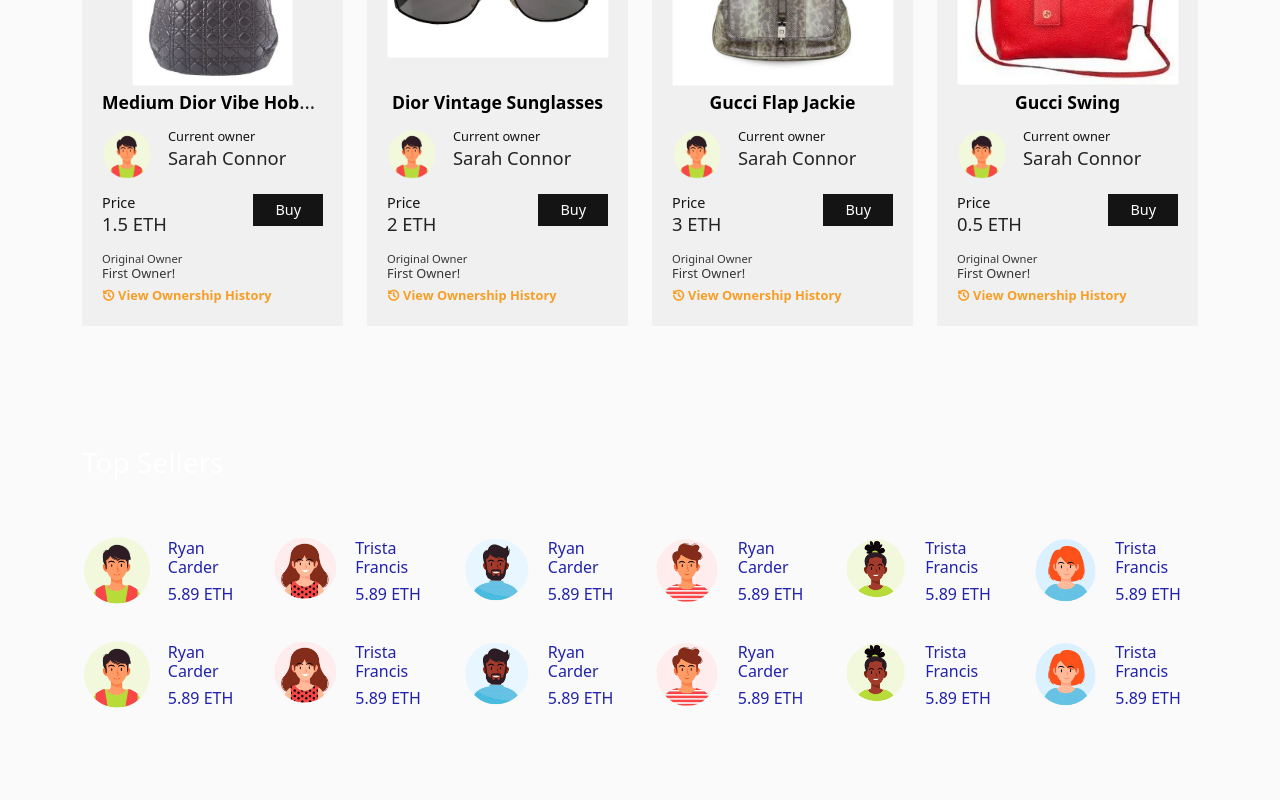
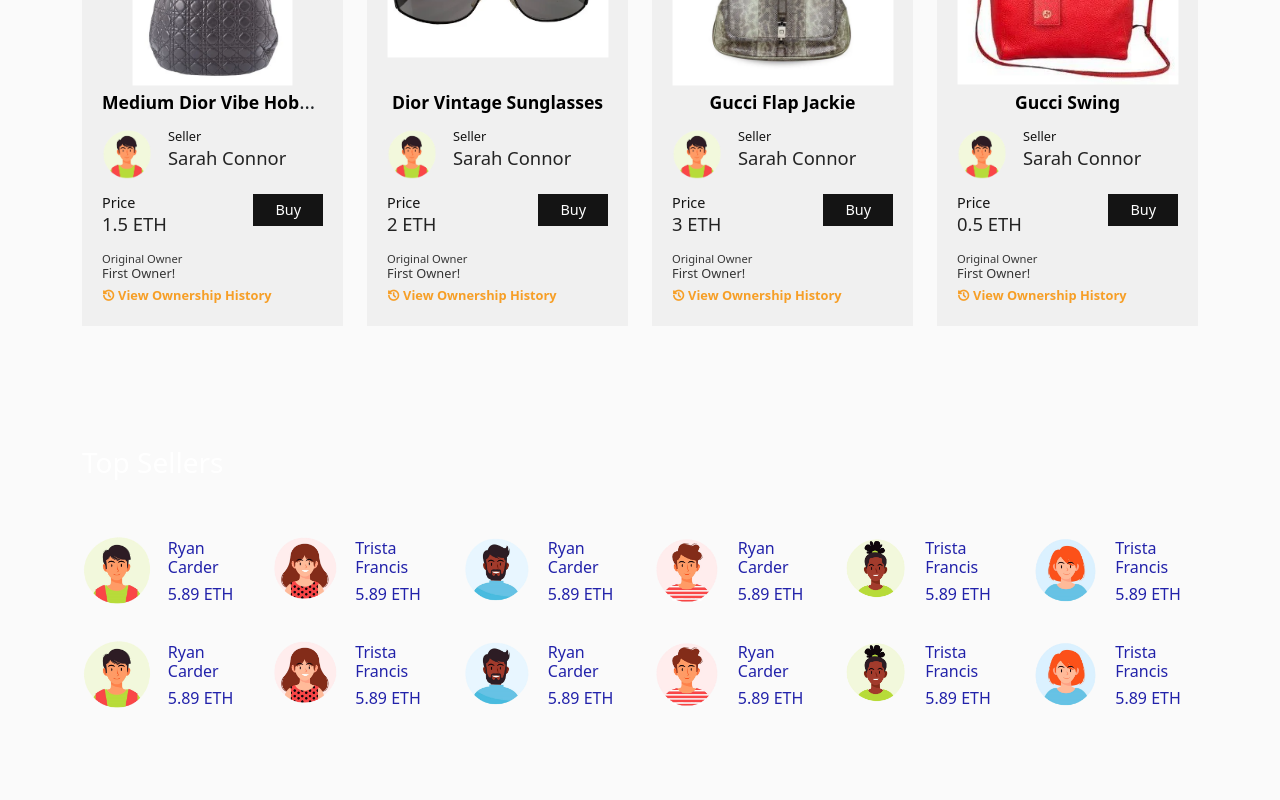
Before and after one commit to Benjovengo/SmartLuxury, a React (Create React App) app in the folder client/: page /home in a window 1280 px wide. Shown: the part 840-1640 px from the top of the page. Built offline with nearby package versions, Linux system fonts and the light colour scheme.

Commit message:
style: change label from current owner to seller

```diff
--- a/client/src/components/ui/Nft-card/NftCard.jsx
+++ b/client/src/components/ui/Nft-card/NftCard.jsx
@@ -22,7 +22,7 @@
           </div>
 
           <div className='owner__info w-70'>
-            <h6>Current owner</h6>
+            <h6>Seller</h6>
             <p>Sarah Connor</p>
           </div>
         </div>
```
